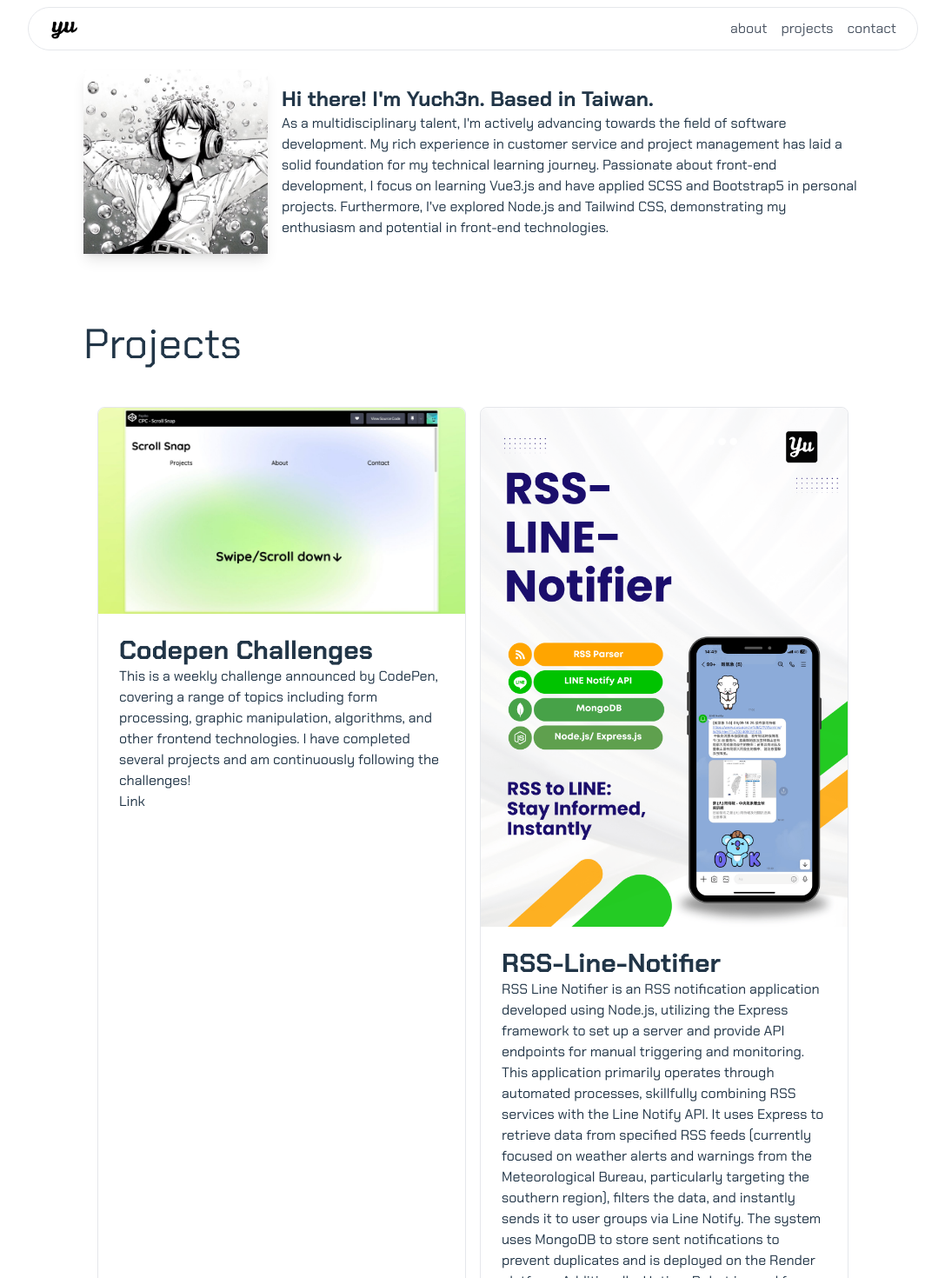
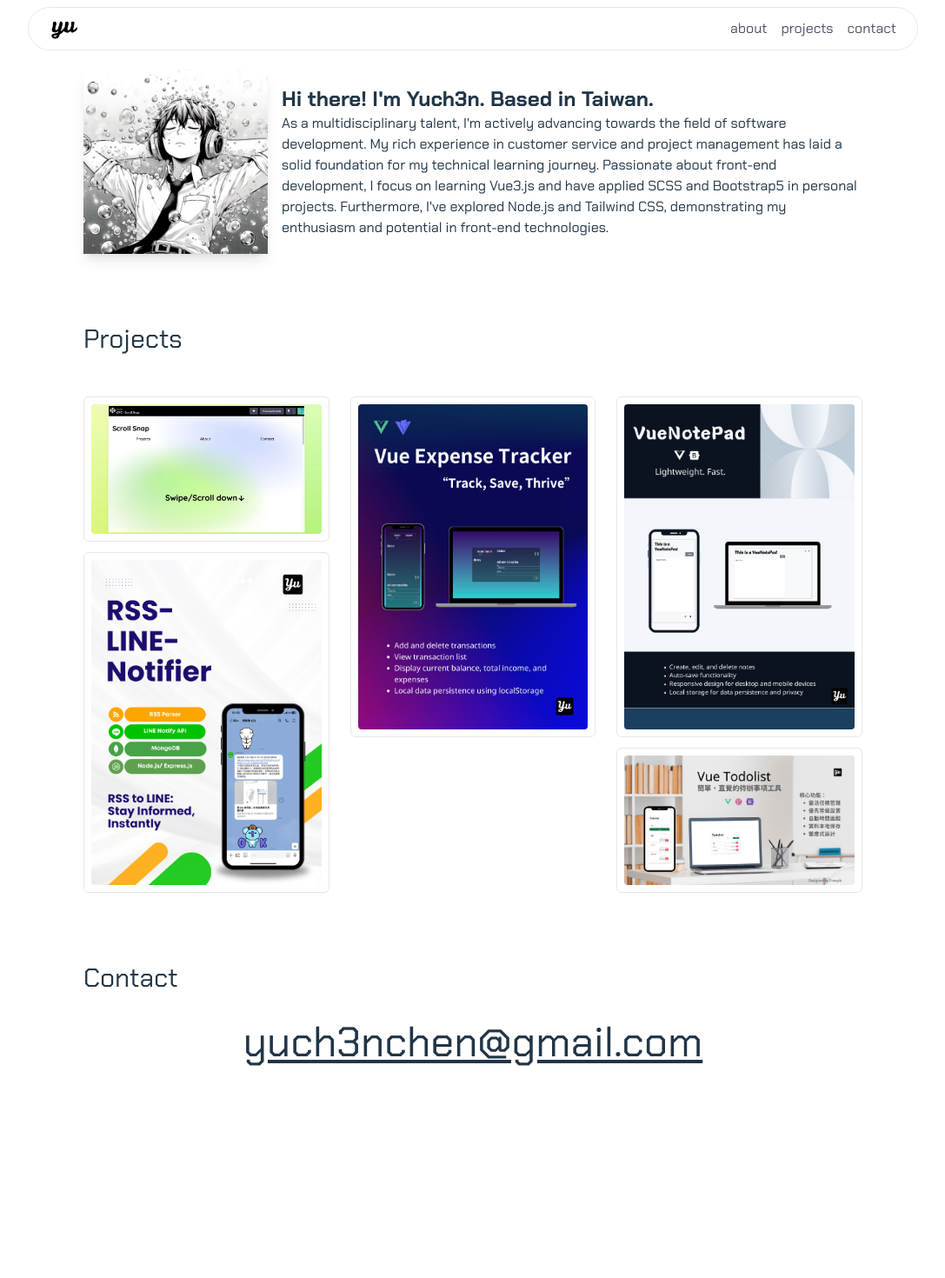
Before and after one commit to yuch3nchen/yuch3n_portfolio, a Vue app: page / in a window 1280 px wide. Shown: the top 1470 px of the page at 87% size, without its empty margins (96-1183 px from the left). After the commit the page ends 1405 px from the top, so only its background shows below. Built offline with nearby package versions, Linux system fonts and the light colour scheme.

Commit message:
新增project.vue 瀑布流佈局

```diff
--- /dev/null
+++ b/src/assets/data/contents.json
@@ -0,0 +1,43 @@
+{
+  "projects": [
+    {
+      "name": "Codepen Challenges",
+      "image": "../assets/images/codepen-preview.jpg",
+      "link": "https://codepen.io/collection/VYRKBE?cursor=eyJwYWdlIjoxfQ%3D%3D"
+    },
+    {
+      "name": "RSS-Line-Notifier",
+      "image": "../assets/images/rss-preview.png",
+      "link": "https://github.com/yuch3nchen/rss-line-notifier"
+    },
+    {
+      "name": "Vue Expense Tracker",
+      "image": "../assets/images/vue-expense-tracker-preview.png",
+      "link": "https://yuch3nchen.github.io/vue3-expense-tracker"
+    },
+    {
+      "name": "Vue Notepad",
+      "image": "../assets/images/vue-notepad-preview.png",
+      "link": "https://yuch3nchen.github.io/vue-notepad"
+    },
+    {
+      "name": "Vue Todolist",
+      "image": "../assets/images/vue-todolist-preview.png",
+      "link": "https://yuch3nchen.github.io/vue2-cli-todolist"
+    }
+  ],
+  "navbar": [
+    {
+      "text": "about",
+      "href": "#section_about"
+    },
+    {
+      "text": "projects",
+      "href": "#section_projects"
+    },
+    {
+      "text": "contact",
+      "href": "#section_contact"
+    }
+  ]
+}
--- a/src/assets/data/projects.json
+++ /dev/null
@@ -1,34 +0,0 @@
-{
-    "projects":[
-        {
-            "name":"Codepen Challenges",
-            "info":"This is a weekly challenge announced by CodePen, covering a range of topics including form processing, graphic manipulation, algorithms, and other frontend technologies. I have completed several projects and am continuously following the challenges!",
-            "image":"../assets/images/codepen-preview.jpg",
-            "link":"https://codepen.io/collection/VYRKBE?cursor=eyJwYWdlIjoxfQ%3D%3D"
-        },
-        {
-            "name":"RSS-Line-Notifier",
-            "info":"RSS Line Notifier is an RSS notification application developed using Node.js, utilizing the Express framework to set up a server and provide API endpoints for manual triggering and monitoring. This application primarily operates through automated processes, skillfully combining RSS services with the Line Notify API. It uses Express to retrieve data from specified RSS feeds (currently focused on weather alerts and warnings from the Meteorological Bureau, particularly targeting the southern region), filters the data, and instantly sends it to user groups via Line Notify. The system uses MongoDB to store sent notifications to prevent duplicates and is deployed on the Render platform. Additionally, Uptime Robot is used for regular scheduling to ensure the service's stability and timeliness.",
-            "image":"../assets/images/rss-preview.png",
-            "link":"https://github.com/yuch3nchen/rss-line-notifier"
-        },
-        {
-            "name":"Vue Expense Tracker",
-            "info":"This is an expense tracker developed using the Vue.js 3 framework, focusing on user experience and efficient financial management. It offers an intuitive interface to track income and expenses, including dynamic balance display, transaction history, and financial overview. The application uses a responsive design to ensure a great experience across various devices. Core features include adding and deleting transactions, real-time financial summaries, and data caching using localStorage. It demonstrates best practices in Vue.js 3, including the use of the Composition API and component-based SCSS architecture techniques.",
-            "image":"../assets/images/vue-expense-tracker-preview.png",
-            "link":"https://yuch3nchen.github.io/vue3-expense-tracker"
-        },
-        {
-            "name":"Vue Notepad",
-            "info":"This is a note-taking application with an intuitive user interface, supporting functions such as adding, editing, deleting notes, and status notifications. It is developed using the Vue.js framework and employs a component-based architecture, with Bootstrap 5 for responsive design. The application integrates the autosize plugin to adjust text areas based on content length. It supports reactive data management with two-way binding for real-time content updates and uses localStorage for content caching.",
-            "image":"../assets/images/vue-notepad-preview.png",
-            "link":"https://yuch3nchen.github.io/vue-notepad"
-        },
-        {
-            "name":"Vue Todolist",
-            "info":"This is a to-do application featuring functionalities for adding, deleting, priority grading, and status updating. It is developed using the Vue.js framework and employs a component-based architecture. Technically, it fully utilizes the core features of Vue.js and incorporates localStorage for content caching. In terms of the user interface, it integrates the Bootstrap framework and Google Fonts to create an attractive and user-friendly experience.",
-            "image":"../assets/images/vue-todolist-preview.png",
-            "link":"https://yuch3nchen.github.io/vue2-cli-todolist"
-        }
-    ]
-}
--- a/src/components/About.vue
+++ b/src/components/About.vue
@@ -6,11 +6,11 @@
     <img
       src="../assets/images/profile.jpeg"
       alt="Yuchen's profile photo"
-      class="profile-img place-self-center md:shadow-lg md:hover:shadow-xl md:col-span-2 lg:col-span-1"
+      class="place-self-center md:shadow-lg md:hover:shadow-xl md:col-span-2 lg:col-span-1 svg-shake"
     />
     <article class="md:px-0 px-6 md:col-span-2 lg:col-span-3">
       <h2 class="font-bold text-2xl tex-pretty">
-        Hi there! I'm Yuch3n. Based in Taiwan.
+        Hi there! I'm <span class="svg-shake">Yuch3n</span>. Based in Taiwan.
       </h2>
       <p class="text-pretty">
         As a multidisciplinary talent, I'm actively advancing towards the field
@@ -24,10 +24,4 @@
     </article>
   </section>
 </template>
-<style>
-.profile-img {
-  &:hover {
-    animation: shake 1000ms ease-in-out infinite;
-  }
-}
-</style>
+<style></style>
--- a/src/components/Contact.vue
+++ b/src/components/Contact.vue
@@ -1,10 +1,12 @@
 <script setup></script>
 
 <template>
-  <div class="container mx-auto md:px-16 xl:px-48 mt-20">
-    <h3 class="text-5xl">Contact</h3>
-    <div class="text-center py-8">
-      <a href="mailto:yuch3nchen@gmail.com" class="text-3xl lg:text-7xl"
+  <div class="container mx-auto px-4 md:px-16 xl:px-48 mt-20">
+    <h3 class="text-3xl">Contact</h3>
+    <div class="text-center p-8">
+      <a
+        href="mailto:yuch3nchen@gmail.com"
+        class="text-3xl lg:text-5xl underline underline-offset-4"
         >yuch3nchen@gmail.com</a
       >
     </div>
--- a/src/components/Header.vue
+++ b/src/components/Header.vue
@@ -2,6 +2,7 @@
 import { ref, onMounted } from "vue";
 import lightLogo from "../assets/images/logo-light.png";
 import darkLogo from "../assets/images/logo-dark.png";
+import navbarData from "../assets/data/contents.json";
 
 const currentLogo = ref(lightLogo);
 
@@ -13,21 +14,7 @@ const props = defineProps({
   isMenuOpen: Boolean,
 });
 
-const menuItems = ref([
-  {
-    text: "about",
-    href: "#section_about",
-  },
-  {
-    text: "projects",
-    href: "#section_projects",
-  },
-  {
-    text: "contact",
-    href: "#section_contact",
-  },
-]);
-
+const menuItems = ref(navbarData.navbar);
 const emit = defineEmits(["toggle-menu"]);
 
 const toggleMenu = () => {
@@ -42,10 +29,10 @@ onMounted(() => {
 </script>
 
 <template>
-  <header class="fixed top-0 w-full z-10 mt-2">
+  <header class="fixed top-0 w-full z-10 pt-2 bg-white md:bg-transparent">
     <div class="md:container md:mx-auto xl:px-32">
       <div
-        class="px-6 py-2 flex items-center justify-between backdrop-blur md:rounded-full md:border dark:md:border-gray-500"
+        class="px-6 py-2 flex items-center justify-between md:backdrop-blur md:rounded-full md:border dark:md:border-gray-500"
       >
         <!-- Logo -->
         <h1>
@@ -62,7 +49,7 @@ onMounted(() => {
             v-for="(item, index) in menuItems"
             :key="item.href"
             :href="item.href"
-            class="text-gray-600 hover:text-gray-900 dark:text-gray-300 dark:hover:text-gray-100"
+            class="text-gray-600 hover:text-gray-900 dark:text-gray-300 dark:hover:text-gray-100 svg-shake"
             >{{ item.text }}</a
           >
         </nav>
@@ -95,7 +82,7 @@ onMounted(() => {
               v-for="(item, index) in menuItems"
               :key="item.href"
               :href="item.href"
-              class="block text-gray-600 hover:text-gray-900 dark:text-gray-300 dark:hover:text-gray-100"
+              class="block text-gray-600 hover:text-gray-900 dark:text-gray-300 dark:hover:text-gray-100 svg-shake"
               >{{ item.text }}</a
             >
           </nav>
@@ -106,11 +93,11 @@ onMounted(() => {
 </template>
 
 <style lang="scss">
-nav {
-  a:hover {
-    animation: 1000ms shake ease-in-out infinite;
-  }
-}
+// nav {
+//   a:hover {
+//     animation: 1000ms shake ease-in-out infinite;
+//   }
+// }
 
 .slide-fade-enter-active,
 .slide-fade-leave-active {
--- a/src/components/Projects.vue
+++ b/src/components/Projects.vue
@@ -1,6 +1,6 @@
 <script setup>
 import { ref } from "vue";
-import projectsData from "../assets/data/projects.json";
+import projectsData from "../assets/data/contents.json";
 
 const projects = ref(
   projectsData.projects.map((project) => {
@@ -13,27 +13,29 @@ const projects = ref(
 </script>
 
 <template>
-  <div class="container mx-auto md:px-16 xl:px-48 mt-20">
-    <h2 class="text-5xl mb-12">Projects</h2>
-    <div class="wall grid grid-cols-1 md:grid-cols-2 gap-4 px-4">
-      <div
+  <div class="container mx-auto md:px-16 px-4 xl:px-48 mt-20">
+    <h2 class="text-3xl mb-12">Projects</h2>
+    <div class="columns-1 md:columns-2 lg:columns-3 gap-6 space-y-3">
+      <a
         v-for="project in projects"
         :key="project.link"
-        class="block rounded-lg text-surface shadow-secondary-1 dark:bg-surface-dark dark:text-white border"
+        :href="project.link"
+        target="_blank"
+        class="group block border p-2 rounded-md relative break-inside-avoid-column"
       >
-        <div class="relative overflow-hidden bg-cover bg-no-repeat">
-          <img class="rounded-t-lg" :src="project.image" :alt="project.name" />
+        <img :src="project.image" :alt="project.name" class="w-full rounded" />
+        <div
+          class="absolute inset-0 m-2 bg-white/70 backdrop-blur-sm opacity-0 group-hover:opacity-100 transition-opacity duration-300 flex items-center justify-center rounded"
+        >
+          <h3
+            class="font-bold text-xl text-center px-4 transform -translate-y-4 group-hover:translate-y-0 transition-transform duration-300"
+          >
+            {{ project.name }}
+          </h3>
         </div>
-        <div class="p-6">
-          <h3 class="font-bold text-3xl">{{ project.name }}</h3>
-          <p class="text-base">
-            {{ project.info }}
-          </p>
-          <a :href="project.link">Link</a>
-        </div>
-      </div>
+      </a>
     </div>
   </div>
 </template>
 
-<style></style>
+<style scoped></style>
--- a/src/global.scss
+++ b/src/global.scss
@@ -15,13 +15,19 @@
   -moz-osx-font-smoothing: grayscale;
 }
 
+.svg-shake {
+  &:hover {
+    animation: shake 800ms ease-in-out infinite;
+  }
+}
+
 @media (prefers-color-scheme: light) {
   :root {
     color: #213547;
     background-color: #ffffff;
   }
   a:hover {
-    color: #747bff;
+    opacity: 0.7;
   }
   button {
     background-color: #f9f9f9;
```
